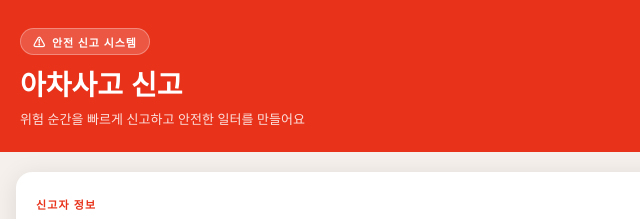
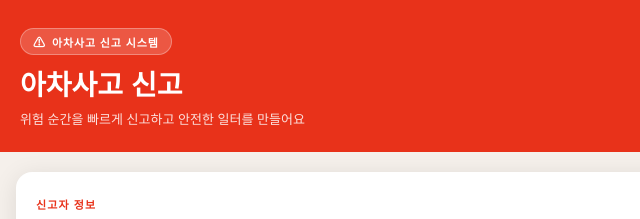
Before and after one commit to niznak/nearmiss, a plain HTML site: page index.html in a window 1280 px wide. Shown: the top 219 px of the page, 0-640 px from the left. Drawn offline with Linux system fonts and the light colour scheme.

Commit message:
Update index.html

```diff
--- a/index.html
+++ b/index.html
@@ -339,7 +339,7 @@
 
   <!-- Header -->
   <div class="header">
-    <div class="header-badge">안전 신고 시스템</div>
+    <div class="header-badge">아차사고 신고 시스템</div>
     <h1>아차사고 신고</h1>
     <p>위험 순간을 빠르게 신고하고 안전한 일터를 만들어요</p>
   </div>
```
